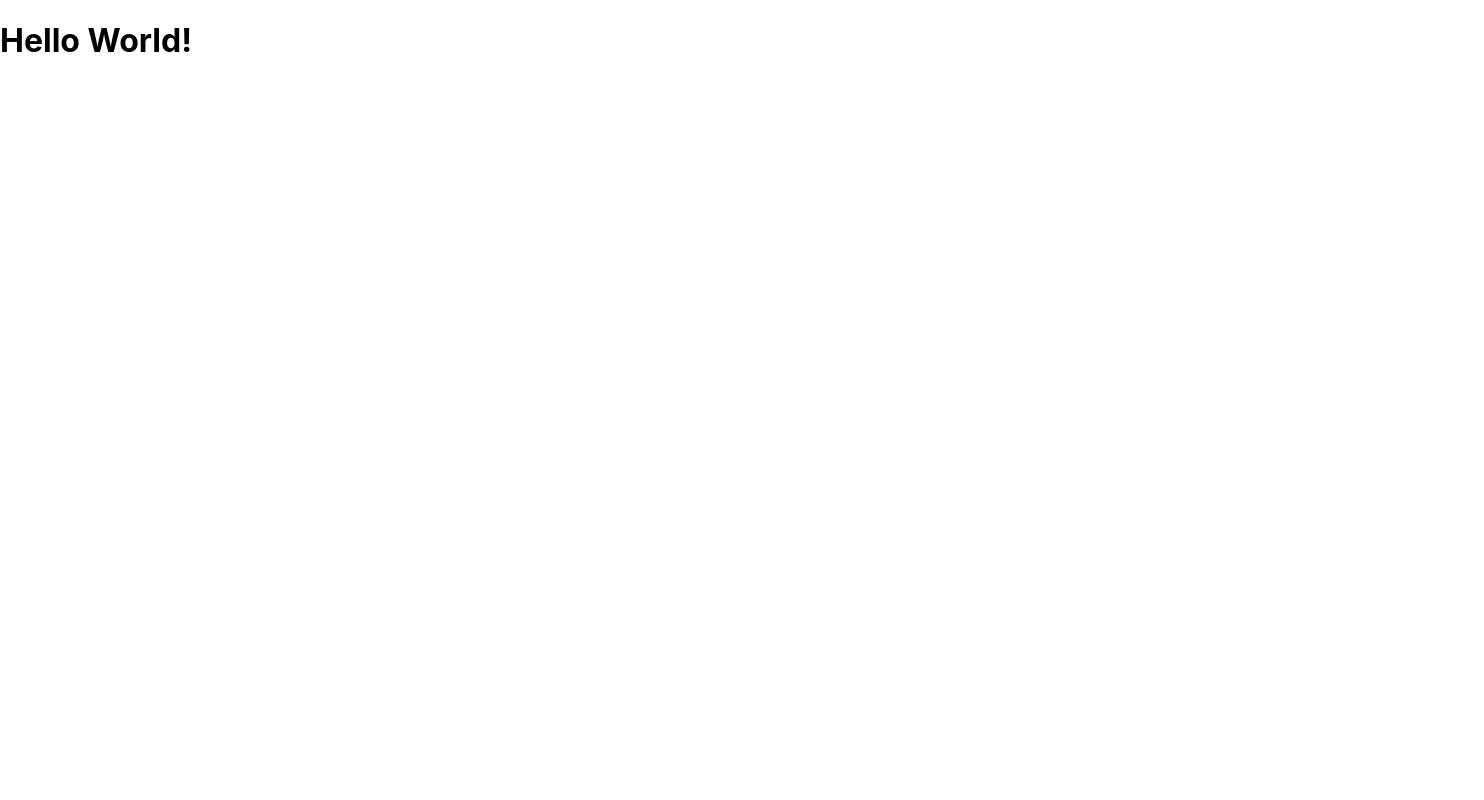
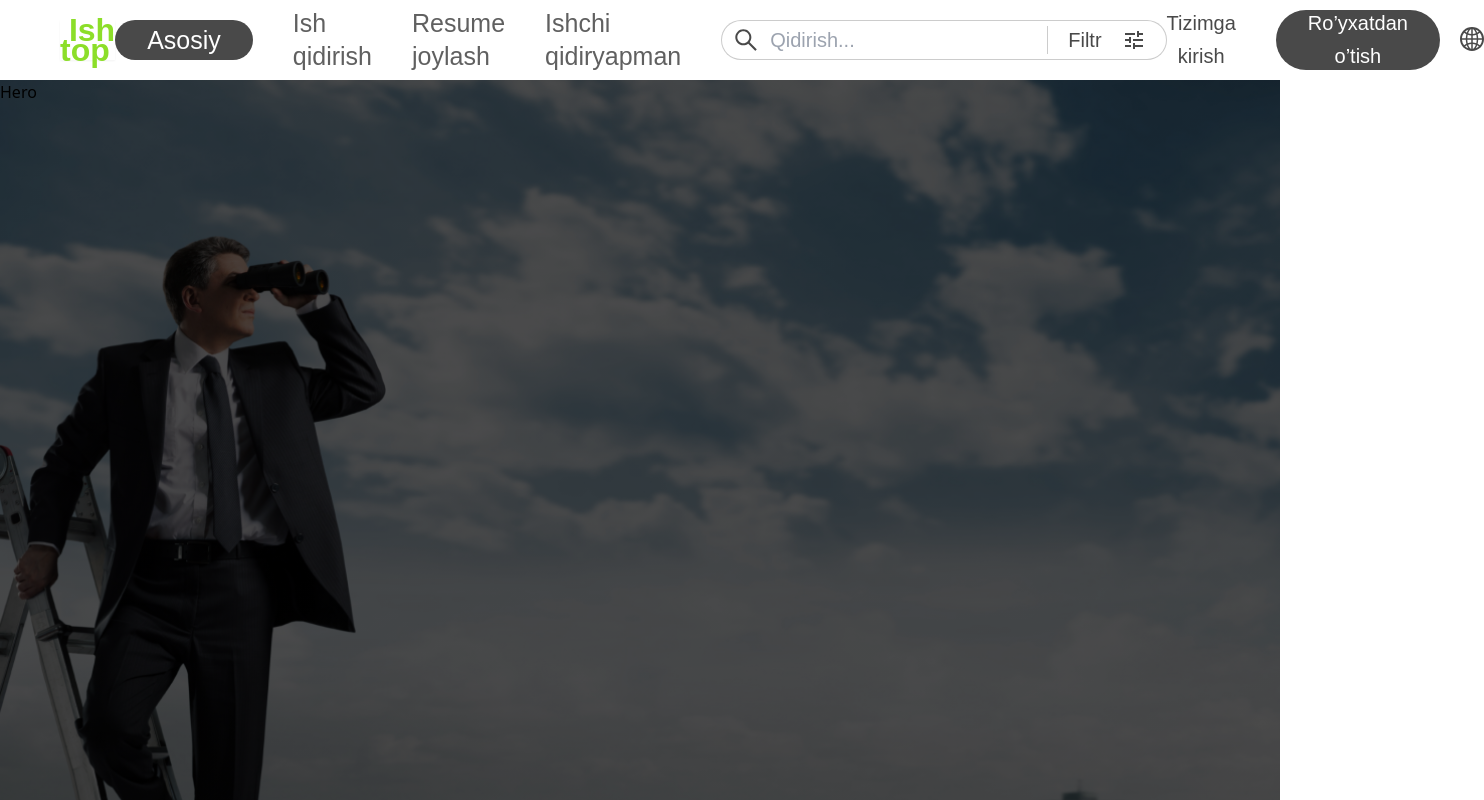
Before and after one commit to sFarkhod/Freelancing-Platform-Frontend, a React (Create React App) app: page / in a window 1280 px wide. Shown: the top 800 px of the page, 1484 px wide, since content can reach past the window. Built offline with nearby package versions, Linux system fonts and the light colour scheme.

Commit message:
The Desktop part of the Header is done

```diff
--- /dev/null
+++ b/src/App.tsx
@@ -0,0 +1,14 @@
+import type { FC } from 'react'
+import Header from './components/Header'
+import Hero from './components/Hero'
+
+const App: FC = () => {
+	return (
+		<>
+			<Header />
+			<Hero />
+		</>
+	)
+}
+
+export default App
--- /dev/null
+++ b/src/components/Header/index.tsx
@@ -0,0 +1,61 @@
+import type { FC } from 'react'
+import { GlobalOutlined, SearchOutlined } from '@ant-design/icons'
+import { MdOutlineTune } from 'react-icons/md'
+import { styles } from '../../utils/styles'
+
+const Header: FC = () => {
+	return (
+		<div className='w-full h-20 bg-white flex items-center justify-between px-5'>
+			<div className='pl-10'>
+				<h2 className='text-textYellow font-monda font-[900] text-[32px] leading-[20px] tracking-normal shadow-sm'>
+					&nbsp;Ish <br />
+					top
+				</h2>
+			</div>
+			<nav>
+				<ul className='flex items-center gap-10'>
+					<li>
+						<div className={`${styles.headerActiveClass}`}>Asosiy</div>
+					</li>
+					<li>
+						<div className={`${styles.headerClass}`}>Ish qidirish</div>
+					</li>
+					<li>
+						<div className={`${styles.headerClass}`}>Resume joylash</div>
+					</li>
+					<li>
+						<div className={`${styles.headerClass}`}>Ishchi qidiryapman</div>
+					</li>
+					<li>
+						<div className='w-full h-10 bg-white border-searchInputBorder border-[1px] border-solid rounded-3xl flex items-center'>
+							<div className='flex items-center px-3 gap-3'>
+								<SearchOutlined className='text-primary text-2xl cursor-pointer' />
+								<input
+									type='text'
+									placeholder='Qidirish...'
+									className={`${styles.textStyle} outline-none`}
+								/>
+							</div>
+							<div className='w-[1px] h-7 bg-searchInputBorder'></div>
+							<div className='flex items-center gap-5 px-5'>
+								<div className={`${styles.textStyle}`}>Filtr</div>
+								<MdOutlineTune className='text-primary text-2xl cursor-pointer' />
+							</div>
+						</div>
+					</li>
+				</ul>
+			</nav>
+			<div className='flex items-center gap-5'>
+				<button className={`${styles.textStyle} pr-5`}>Tizimga kirish</button>
+				<button className='px-8 h-[60px] bg-primary flex justify-center items-center rounded-[30px] text-white font-mako font-normal text-[20px] leading-[33px] tracking-normal'>
+					Ro’yxatdan o’tish
+				</button>
+				<div>
+					<GlobalOutlined className='text-primary text-2xl cursor-pointer' />
+				</div>
+			</div>
+		</div>
+	)
+}
+
+export default Header
--- /dev/null
+++ b/src/components/Hero/index.tsx
@@ -0,0 +1,7 @@
+import type { FC } from 'react'
+
+const Hero: FC = () => {
+	return <div className='heroImage'>Hero</div>
+}
+
+export default Hero
--- a/src/index.css
+++ b/src/index.css
@@ -1,13 +1,19 @@
-body {
-  margin: 0;
-  font-family: -apple-system, BlinkMacSystemFont, 'Segoe UI', 'Roboto', 'Oxygen',
-    'Ubuntu', 'Cantarell', 'Fira Sans', 'Droid Sans', 'Helvetica Neue',
-    sans-serif;
-  -webkit-font-smoothing: antialiased;
-  -moz-osx-font-smoothing: grayscale;
+@tailwind base;
+@tailwind components;
+@tailwind utilities;
+
+* {
+	margin: 0;
+	padding: 0;
+	box-sizing: border-box;
 }
 
-code {
-  font-family: source-code-pro, Menlo, Monaco, Consolas, 'Courier New',
-    monospace;
+.heroImage {
+	width: 100%;
+	height: 988px;
+	background-image: linear-gradient(rgba(0, 0, 0, 0.7), rgba(0, 0, 0, 0.7)),
+		url(./assets/images/hero-bg-image.jpg);
+	/* background-position: center; */
+	background-size: cover;
+	background-repeat: no-repeat;
 }
--- a/src/index.tsx
+++ b/src/index.tsx
@@ -1,5 +1,6 @@
 import ReactDOM from 'react-dom/client'
 import './index.css'
+import App from './App'
 
 const root = ReactDOM.createRoot(document.getElementById('root') as HTMLElement)
-root.render(<h1>Hello World!</h1>)
+root.render(<App />)
--- /dev/null
+++ b/src/utils/styles.ts
@@ -0,0 +1,8 @@
+export const styles = {
+	headerClass:
+		'text-[#606060] font-mako text-[25px] font-normal leading-[33px] tracking-normal',
+	headerActiveClass:
+		'px-8 h-10 bg-primary flex justify-center items-center rounded-3xl text-white font-mako font-normal text-[25px] leading-[33px] tracking-normal',
+	textStyle:
+		'text-primary font-monda text-[20px] font-normal leading-[33px] tracking-normal',
+}
--- /dev/null
+++ b/tailwind.config.js
@@ -0,0 +1,26 @@
+/** @type {import('tailwindcss').Config} */
+module.exports = {
+	content: ['./src/**/*.{js,jsx,ts,tsx}'],
+	theme: {
+		extend: {
+			colors: {
+				primary: '#494949',
+				secondary: '#00FF00',
+				searchInputBorder: 'rgba(0, 0, 0, 0.2)',
+				textYellow: '#8CDE29',
+			},
+			fontFamily: {
+				mako: ['Mako', 'sans-serif'],
+				monda: ['Monda', 'sans-serif'],
+			},
+			screens: {
+				sm: '640px',
+				md: '768px',
+				lg: '1024px',
+				xl: '1280px',
+				'2xl': '1536px',
+			},
+		},
+	},
+	plugins: [],
+}
```
Also changed, not shown: package.json (+7 -0 lines), src/assets/images/hero-bg-image.jpg (added), 1 other file (tests, documents, lock files or other folders).
